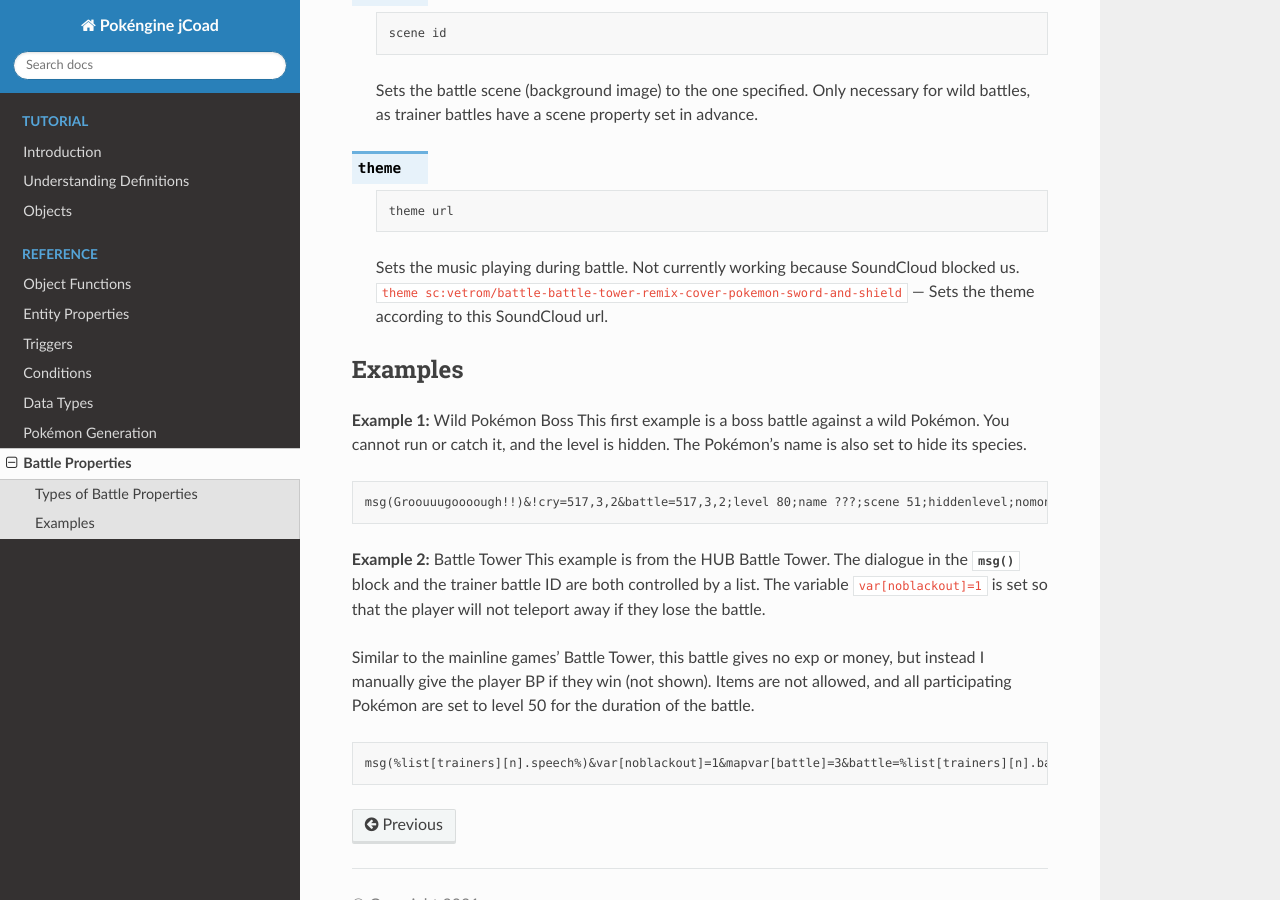
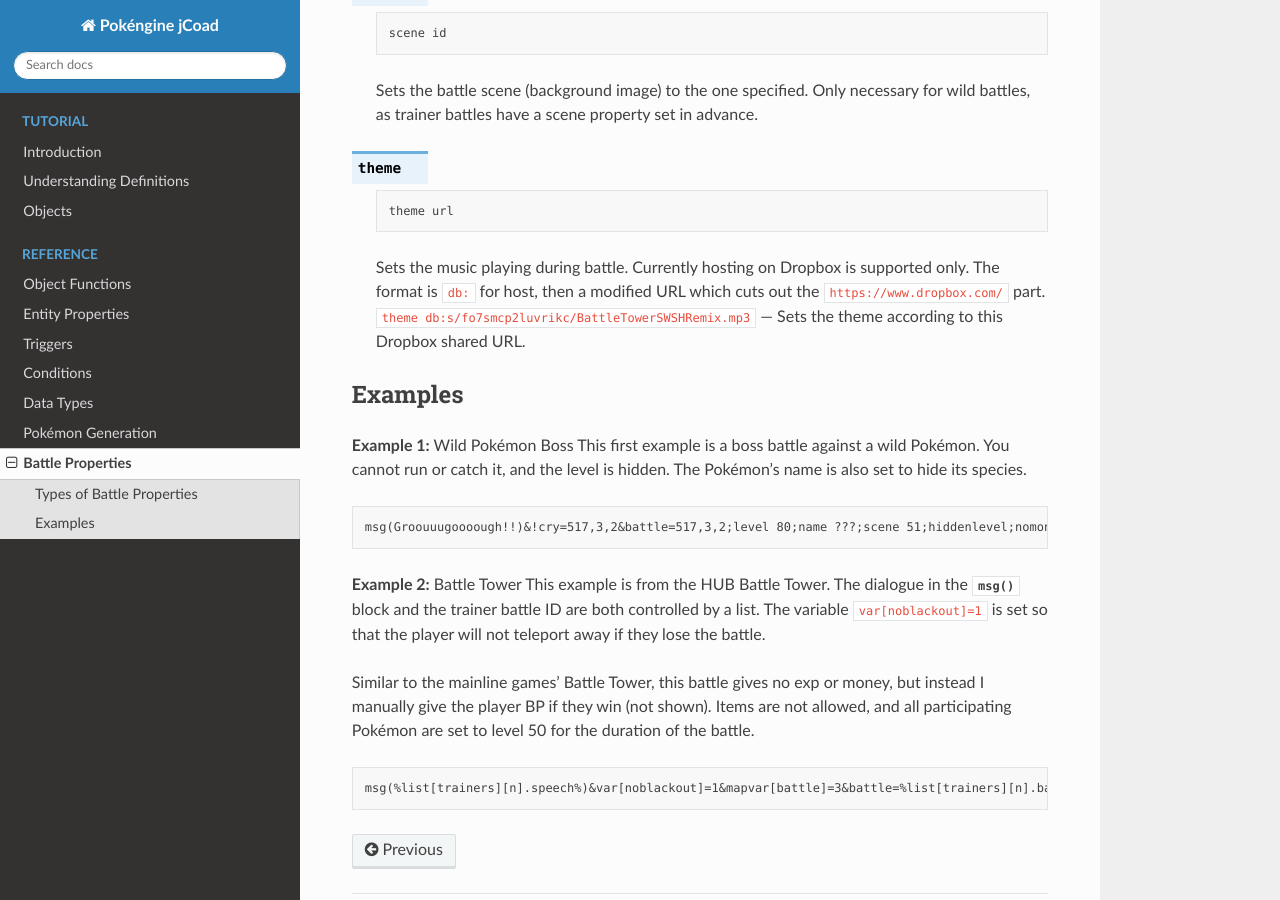
Before and after one commit to jackson-nestelroad/pokengine-jcoad-docs, a Sphinx documentation site: the page built from docs/source/reference/battle_properties.rst, in a window 1280 px wide and 900 px high, scrolled down 1973 px. Built offline with Sphinx 7.4.7 and the Read the Docs theme 2.0.0, drawn with Linux system fonts in a browser that asks for light colours.

Commit message:
Update battle_properties.rst
Added new music format

```diff
--- a/docs/source/reference/battle_properties.rst
+++ b/docs/source/reference/battle_properties.rst
@@ -58,8 +58,8 @@ Types of Battle Properties
 .. jcoad:battleoption:: theme
     :suffix: url
 
-    Sets the music playing during battle. Not currently working because SoundCloud blocked us.
-    :code:`theme sc:vetrom/battle-battle-tower-remix-cover-pokemon-sword-and-shield` |emdash| Sets the theme according to this SoundCloud url.
+    Sets the music playing during battle. Currently hosting on Dropbox is supported only. The format is :code:`db:` for host, then a modified URL which cuts out the :code:`https://www.dropbox.com/` part.
+    :code:`theme db:s/fo7smcp2luvrikc/BattleTowerSWSHRemix.mp3` |emdash| Sets the theme according to this Dropbox shared URL.
 
 
 
@@ -81,4 +81,4 @@ Similar to the mainline games' Battle Tower, this battle gives no exp or money,
 
 .. code-block::
 
-    msg(%list[trainers][n].speech%)&var[noblackout]=1&mapvar[battle]=3&battle=%list[trainers][n].battleid%;noexp;nomoney;noseen;noitems;fixedlevel 50;theme sc:vetrom/battle-battle-tower-remix-cover-pokemon-sword-and-shield
+    msg(%list[trainers][n].speech%)&var[noblackout]=1&mapvar[battle]=3&battle=%list[trainers][n].battleid%;noexp;nomoney;noseen;noitems;fixedlevel 50;theme db:s/fo7smcp2luvrikc/BattleTowerSWSHRemix.mp3
```
